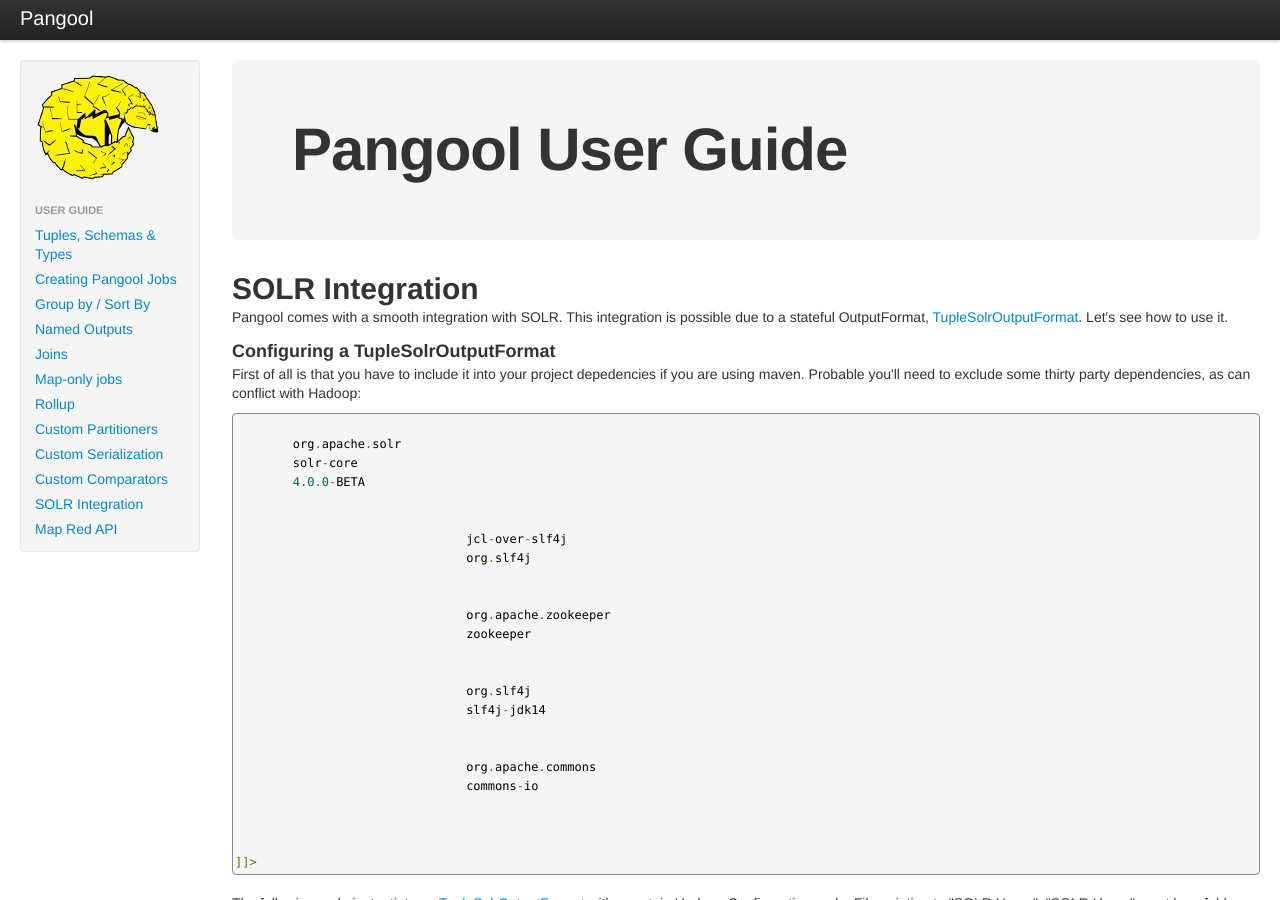
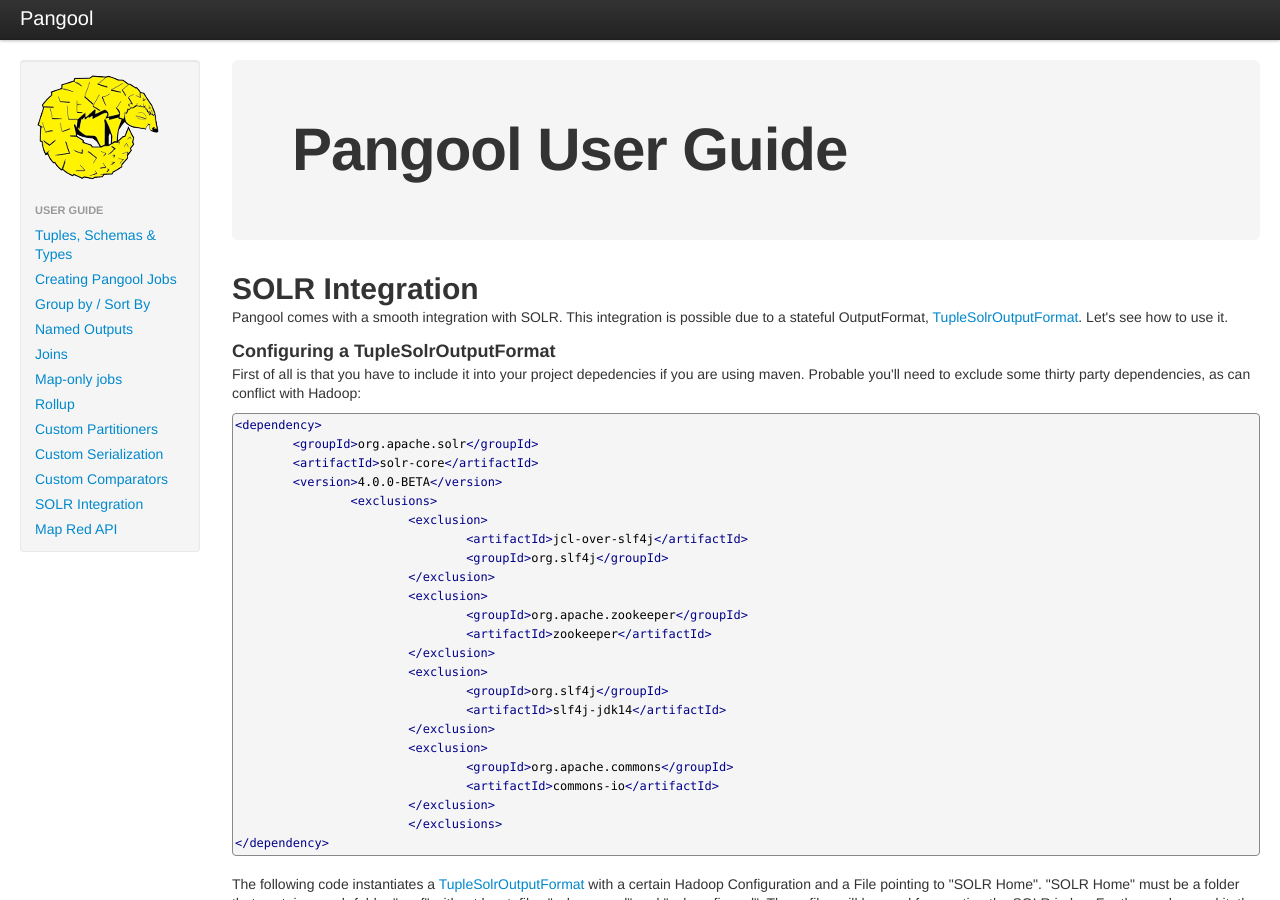
Before and after one commit to datasalt/pangool, a Jekyll site: the page built from userguide/solrintegration.html, in a window 1280 px wide and 900 px high. Built offline with Jekyll 4.4.1, drawn with Linux system fonts in a browser that asks for light colours; nearby versions of some CDN libraries; Markdown is read by kramdown in place of the engine named in the settings.

Commit message:
Escaping <>

```diff
--- a/userguide/solrintegration.html
+++ b/userguide/solrintegration.html
@@ -21,31 +21,29 @@
 dependencies, as can conflict with Hadoop:</p>
 
 <pre class="prettyprint" id="java">
-<![CDATA[
-<dependency>
-	<groupId>org.apache.solr</groupId>
-	<artifactId>solr-core</artifactId>
-	<version>4.0.0-BETA</version>
-		<exclusions>
-			<exclusion>
-				<artifactId>jcl-over-slf4j</artifactId>
-				<groupId>org.slf4j</groupId>
-			</exclusion>
-			<exclusion>
-				<groupId>org.apache.zookeeper</groupId>
-				<artifactId>zookeeper</artifactId>
-			</exclusion>
-			<exclusion>
-				<groupId>org.slf4j</groupId>
-				<artifactId>slf4j-jdk14</artifactId>
-			</exclusion>
-			<exclusion>
-				<groupId>org.apache.commons</groupId>
-				<artifactId>commons-io</artifactId>
-			</exclusion>
-			</exclusions>
-</dependency>
-]]>
+&lt;dependency&gt;
+	&lt;groupId&gt;org.apache.solr&lt;/groupId&gt;
+	&lt;artifactId&gt;solr-core&lt;/artifactId&gt;
+	&lt;version&gt;4.0.0-BETA&lt;/version&gt;
+		&lt;exclusions&gt;
+			&lt;exclusion&gt;
+				&lt;artifactId&gt;jcl-over-slf4j&lt;/artifactId&gt;
+				&lt;groupId&gt;org.slf4j&lt;/groupId&gt;
+			&lt;/exclusion&gt;
+			&lt;exclusion&gt;
+				&lt;groupId&gt;org.apache.zookeeper&lt;/groupId&gt;
+				&lt;artifactId&gt;zookeeper&lt;/artifactId&gt;
+			&lt;/exclusion&gt;
+			&lt;exclusion&gt;
+				&lt;groupId&gt;org.slf4j&lt;/groupId&gt;
+				&lt;artifactId&gt;slf4j-jdk14&lt;/artifactId&gt;
+			&lt;/exclusion&gt;
+			&lt;exclusion&gt;
+				&lt;groupId&gt;org.apache.commons&lt;/groupId&gt;
+				&lt;artifactId&gt;commons-io&lt;/artifactId&gt;
+			&lt;/exclusion&gt;
+			&lt;/exclusions&gt;
+&lt;/dependency&gt;
 </pre>
 
 <p>
```
